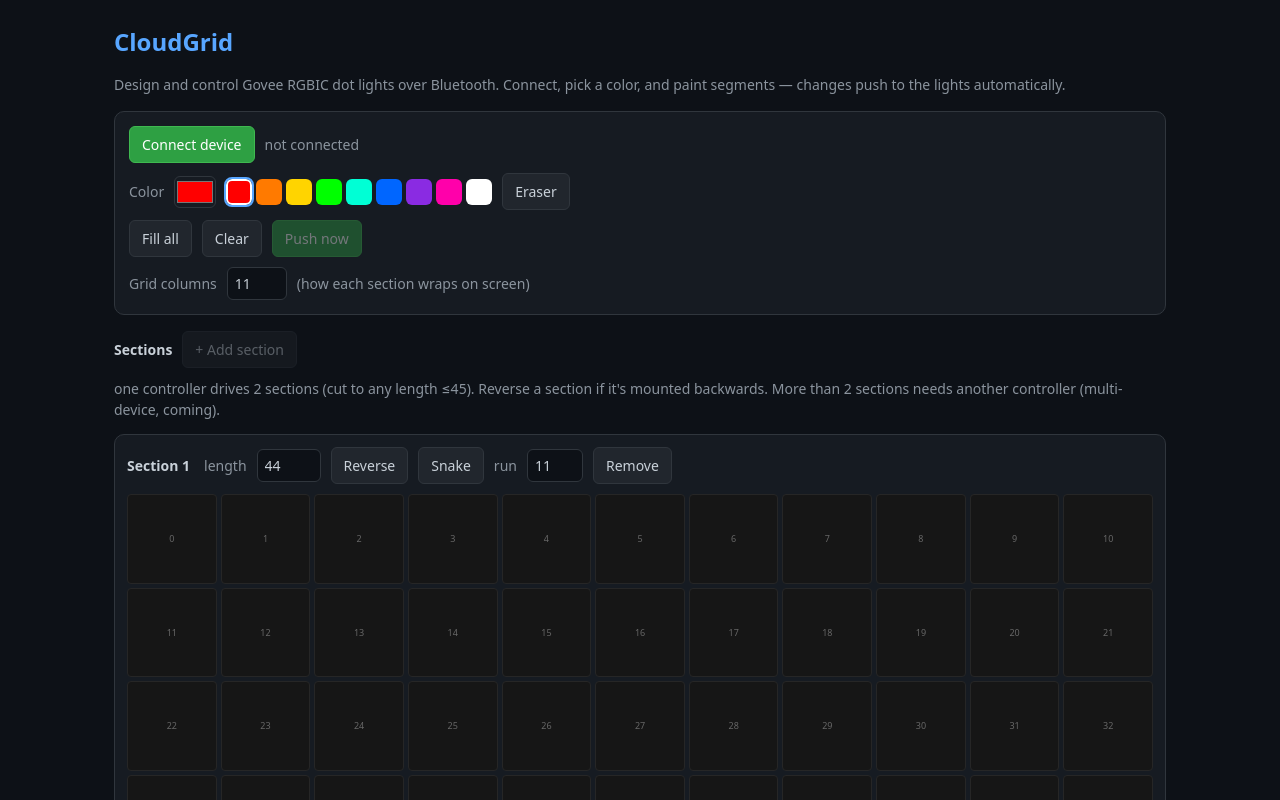
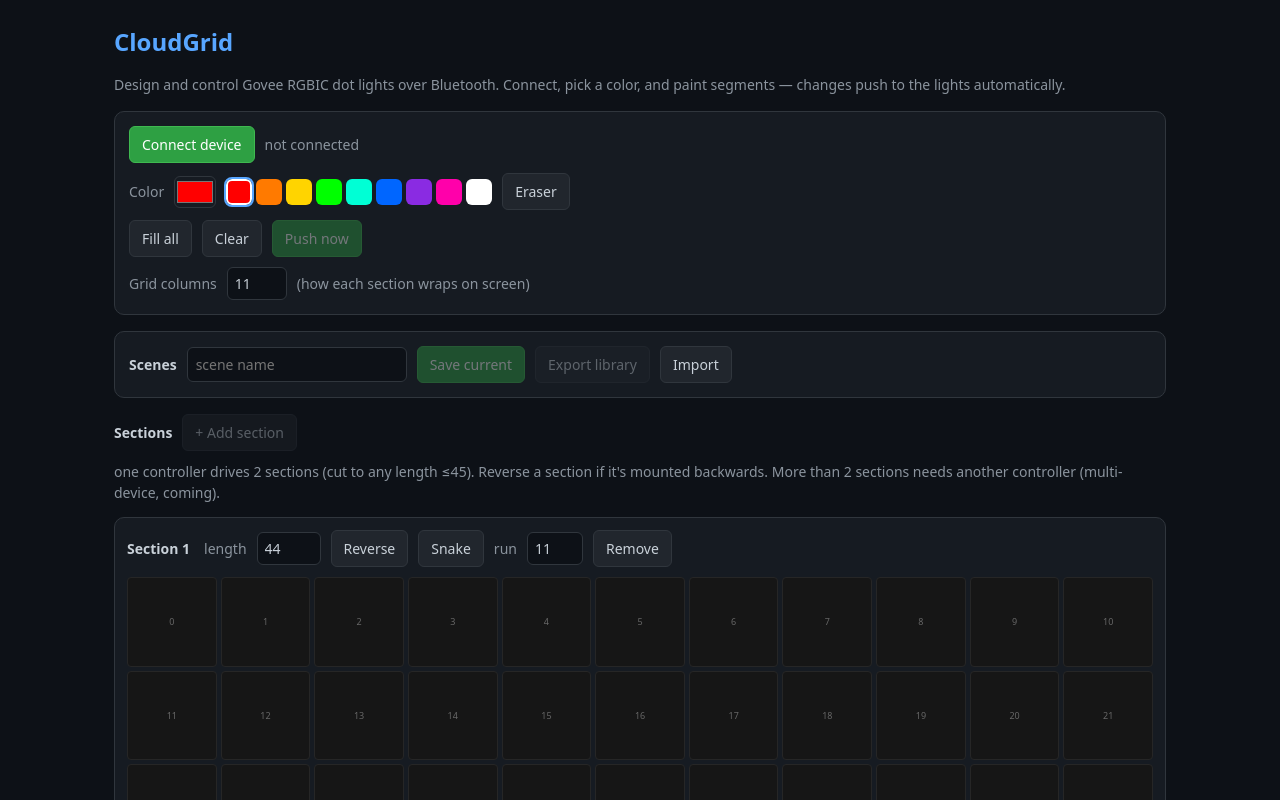
Before and after one commit to RexMan04/cloudgrid, a React (Vite) app: page / in a window 1280 px wide. Shown: the top 800 px of the page. Built offline with nearby package versions, Linux system fonts and the light colour scheme.

Commit message:
Add scene library: save/load/delete, JSON export/import, persistent config
Named design snapshots saved to localStorage; export/import the library as JSON
to share designs. Section calibration (length/reverse/snake) and last color now
persist across reloads via zustand persist middleware.

```diff
--- a/src/App.tsx
+++ b/src/App.tsx
@@ -1,4 +1,5 @@
 import { Toolbar } from "./components/Toolbar";
+import { ScenePanel } from "./components/ScenePanel";
 import { Sections } from "./components/Sections";
 
 export function App() {
@@ -13,6 +14,7 @@
       </header>
 
       <Toolbar />
+      <ScenePanel />
       <Sections />
 
       <footer className="dim">
--- /dev/null
+++ b/src/components/ScenePanel.tsx
@@ -0,0 +1,62 @@
+import { useRef, useState } from "react";
+import { useStore } from "../store";
+
+export function ScenePanel() {
+  const scenes = useStore((s) => s.scenes);
+  const [name, setName] = useState("");
+  const fileRef = useRef<HTMLInputElement>(null);
+
+  const save = () => {
+    const n = name.trim();
+    if (n) {
+      useStore.getState().saveScene(n);
+      setName("");
+    }
+  };
+
+  return (
+    <div className="toolbar">
+      <div className="row">
+        <strong>Scenes</strong>
+        <input
+          type="text"
+          placeholder="scene name"
+          value={name}
+          onChange={(e) => setName(e.target.value)}
+          onKeyDown={(e) => e.key === "Enter" && save()}
+        />
+        <button className="primary" onClick={save} disabled={!name.trim()}>
+          Save current
+        </button>
+        <button onClick={() => useStore.getState().exportScenes()} disabled={!scenes.length}>
+          Export library
+        </button>
+        <button onClick={() => fileRef.current?.click()}>Import</button>
+        <input
+          ref={fileRef}
+          type="file"
+          accept="application/json"
+          style={{ display: "none" }}
+          onChange={async (e) => {
+            const f = e.target.files?.[0];
+            if (f) useStore.getState().importScenes(await f.text());
+            e.target.value = "";
+          }}
+        />
+      </div>
+
+      {scenes.length > 0 && (
+        <div className="scene-list">
+          {scenes.map((sc, i) => (
+            <div className="scene" key={i}>
+              <span className="scene-name">{sc.name}</span>
+              <span className="dim">{sc.colors.filter(Boolean).length} lit</span>
+              <button onClick={() => useStore.getState().loadScene(i)}>Load</button>
+              <button onClick={() => useStore.getState().deleteScene(i)} title="delete">✕</button>
+            </div>
+          ))}
+        </div>
+      )}
+    </div>
+  );
+}
--- a/src/store.ts
+++ b/src/store.ts
@@ -1,4 +1,5 @@
 import { create } from "zustand";
+import { persist } from "zustand/middleware";
 import { GoveeDevice } from "./govee/ble";
 import type { SegEntry } from "./govee/a3";
 import { type Section, totalSegments, logicalToPhysical } from "./layout";
@@ -17,6 +18,11 @@
 const resizeColors = (prev: (string | null)[], total: number): (string | null)[] =>
   Array.from({ length: total }, (_, i) => prev[i] ?? null);
 
+export interface SavedScene {
+  name: string;
+  colors: (string | null)[];
+}
+
 interface State {
   device: GoveeDevice | null;
   connected: boolean;
@@ -25,9 +31,10 @@
 
   sections: Section[];
   columns: number;
-  colors: (string | null)[]; // logical order, length = totalSegments(sections)
+  colors: (string | null)[];
   selected: string;
   erasing: boolean;
+  scenes: SavedScene[];
 
   connect: () => Promise<void>;
   disconnect: () => void;
@@ -46,13 +53,21 @@
   clear: () => void;
   fillAll: () => void;
   push: () => Promise<void>;
+
+  saveScene: (name: string) => void;
+  loadScene: (i: number) => void;
+  deleteScene: (i: number) => void;
+  exportScenes: () => void;
+  importScenes: (json: string) => void;
 }
 
 // Only one scene push runs at a time; coalesce concurrent requests.
 let pushing = false;
 let pendingPush = false;
 
-export const useStore = create<State>((set, get) => {
+export const useStore = create<State>()(
+  persist(
+    (set, get) => {
       const setSections = (sections: Section[]) =>
         set({ sections, colors: resizeColors(get().colors, totalSegments(sections)) });
 
@@ -67,6 +82,7 @@
         colors: Array(totalSegments(DEFAULT_SECTIONS)).fill(null),
         selected: "#ff0000",
         erasing: false,
+        scenes: [],
 
         connect: async () => {
           const dev = new GoveeDevice();
@@ -89,7 +105,6 @@
         setErasing: (v) => set({ erasing: v }),
         setColumns: (n) => set({ columns: Math.max(1, Math.min(48, n)) }),
 
-    // One controller (one BLE connection) drives exactly two sections.
         addSection: () => {
           if (get().sections.length >= 2) return;
           setSections([...get().sections, newSection()]);
@@ -104,7 +119,7 @@
         },
         toggleReverse: (i) => {
           set({ sections: get().sections.map((s, idx) => (idx === i ? { ...s, reversed: !s.reversed } : s)) });
-      void get().push(); // re-map immediately so the calibration is visible
+          void get().push();
         },
         toggleSerpentine: (i) => {
           set({ sections: get().sections.map((s, idx) => (idx === i ? { ...s, serpentine: !s.serpentine } : s)) });
@@ -157,5 +172,56 @@
             set({ busy: false });
           }
         },
+
+        saveScene: (name) => {
+          const scene: SavedScene = { name, colors: [...get().colors] };
+          // Replace a scene with the same name, else append.
+          const scenes = get().scenes.filter((s) => s.name !== name);
+          set({ scenes: [...scenes, scene] });
+        },
+        loadScene: (i) => {
+          const scene = get().scenes[i];
+          if (!scene) return;
+          set({ colors: resizeColors(scene.colors, totalSegments(get().sections)) });
+          void get().push();
+        },
+        deleteScene: (i) => set({ scenes: get().scenes.filter((_, idx) => idx !== i) }),
+        exportScenes: () => {
+          const data = JSON.stringify({ app: "cloudgrid", scenes: get().scenes }, null, 2);
+          const url = URL.createObjectURL(new Blob([data], { type: "application/json" }));
+          const a = document.createElement("a");
+          a.href = url;
+          a.download = "cloudgrid-scenes.json";
+          a.click();
+          URL.revokeObjectURL(url);
+        },
+        importScenes: (json) => {
+          try {
+            const parsed = JSON.parse(json);
+            const incoming: SavedScene[] = Array.isArray(parsed) ? parsed : parsed.scenes;
+            if (!Array.isArray(incoming)) return;
+            const byName = new Map(get().scenes.map((s) => [s.name, s]));
+            for (const s of incoming) if (s?.name && Array.isArray(s.colors)) byName.set(s.name, s);
+            set({ scenes: [...byName.values()] });
+          } catch {
+            set({ status: "import failed: invalid file" });
+          }
+        },
       };
-});
+    },
+    {
+      name: "cloudgrid",
+      // Persist only install config + design library (never the live BLE handle).
+      partialize: (s) => ({
+        sections: s.sections,
+        columns: s.columns,
+        selected: s.selected,
+        scenes: s.scenes,
+      }),
+      // colors isn't persisted; size the blank canvas to the restored sections.
+      onRehydrateStorage: () => (state) => {
+        if (state) state.colors = Array(totalSegments(state.sections)).fill(null);
+      },
+    },
+  ),
+);
--- a/src/styles.css
+++ b/src/styles.css
@@ -89,3 +89,23 @@
 }
 .section-head { margin-bottom: 10px; }
 .section-head strong { margin-right: 4px; }
+
+.scene-list { display: flex; flex-wrap: wrap; gap: 8px; }
+.scene {
+  display: flex;
+  align-items: center;
+  gap: 8px;
+  background: var(--bg);
+  border: 1px solid var(--border);
+  border-radius: 6px;
+  padding: 6px 10px;
+}
+.scene-name { font-weight: 600; }
+input[type="text"] {
+  font: inherit;
+  background: var(--bg);
+  color: var(--text);
+  border: 1px solid var(--border);
+  border-radius: 6px;
+  padding: 6px 8px;
+}
```
Lines whose indentation alone changed are shown as unchanged.
